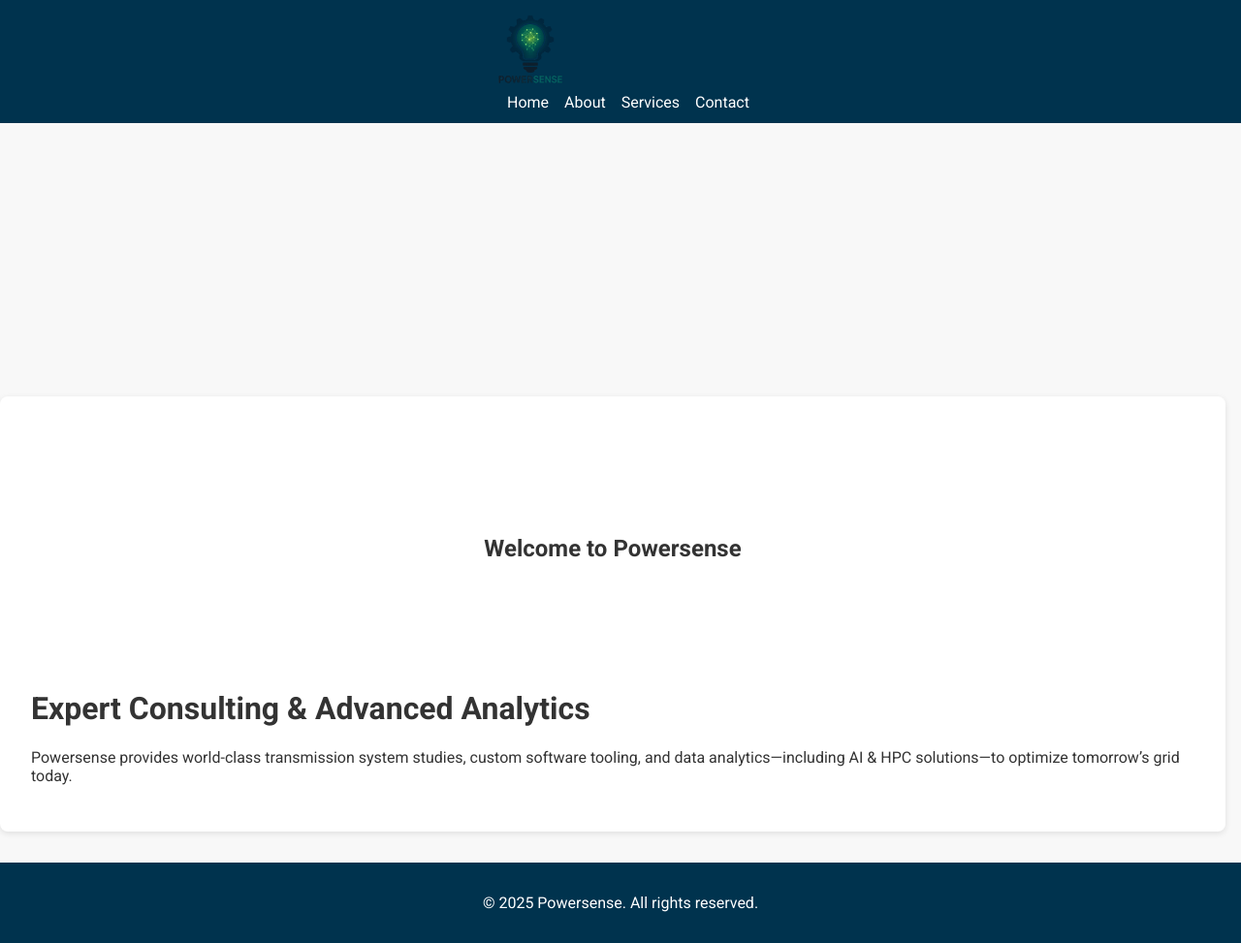
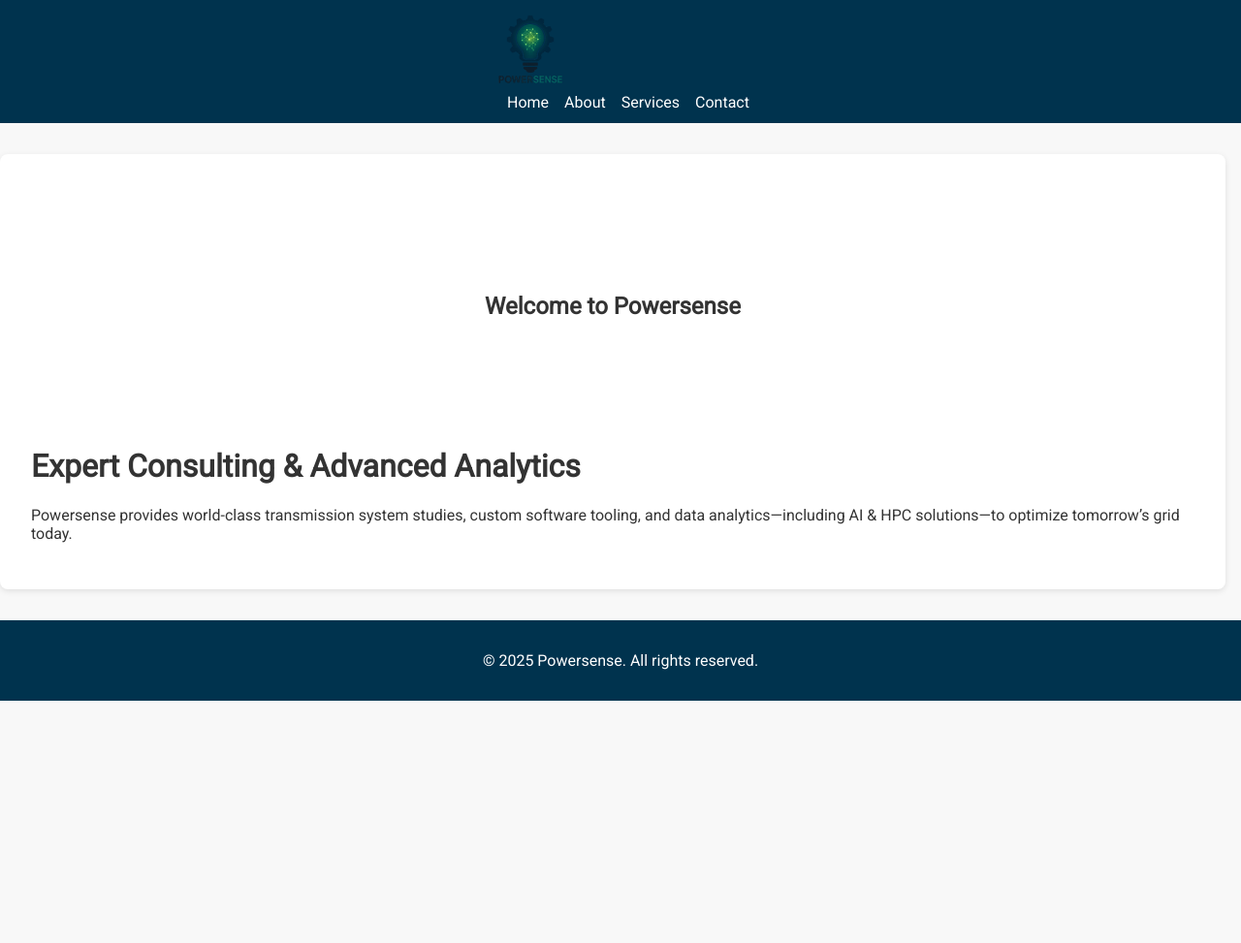
Before and after one commit to ssadat/ssadat.github.io, a Jekyll site: the page built from index.md, in a window 1280 px wide. Shown: the whole page at 97% size. Built offline with Jekyll 4.4.1, drawn with Linux system fonts in a browser that asks for light colours; our own code applies the rules of GitHub Pages for plain Markdown files; after the commit the page ends 900 px from its top, so only the background shows below that.

Commit message:
Update default.html

```diff
--- a/_layouts/default.html
+++ b/_layouts/default.html
@@ -5,19 +5,24 @@
   <meta name="viewport" content="width=device-width, initial-scale=1">
   <title>{{ page.title }} | {{ site.title }}</title>
   <link rel="icon" href="{{ '/assets/images/favicon.ico' | relative_url }}">
-  <link href="https://fonts.googleapis.com/css2?family=Roboto:wght@400;700&display=swap" rel="stylesheet">
+  <link href="https://fonts.googleapis.com/css2?family=Montserrat:wght@600;800&family=Roboto:wght@300;400&display=swap" rel="stylesheet">
   <link rel="stylesheet" href="{{ '/assets/css/style.css' | relative_url }}">
 </head>
 <body>
   {% include header.html %}
 
   {% if page.url == "/" %}
-  <section class="cover">
-    <h2 class="cover-title">{{ page.cover_title }}</h2>
-  </section>
+    <section class="hero">
+      <div class="hero-overlay"></div>
+      <div class="container hero-content">
+        <h1>{{ page.hero_title }}</h1>
+        <p>{{ page.hero_subtitle }}</p>
+        <a href="{{ page.hero_cta_url }}" class="btn-primary">{{ page.hero_cta_text }}</a>
+      </div>
+    </section>
   {% endif %}
 
-  <main class="content container">
+  <main class="container content">
     {{ content }}
   </main>
 
```
